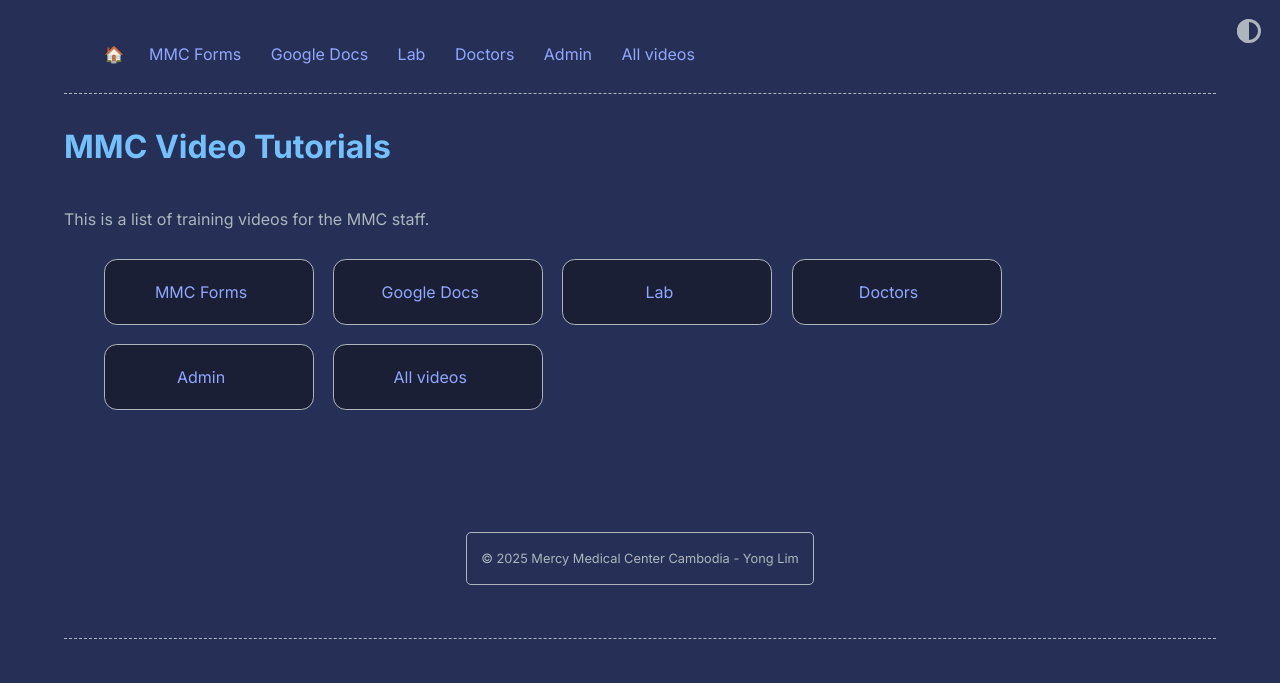
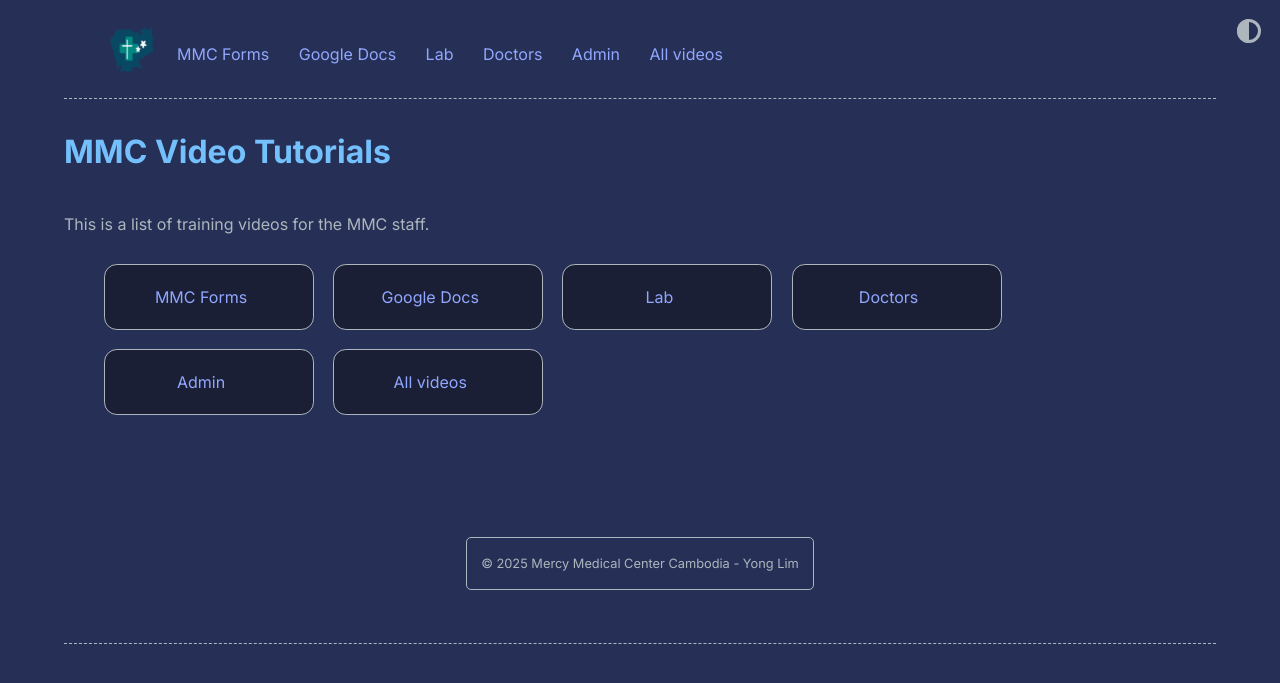
Before and after one commit to yong-lim/mmc-staff, a Jekyll site: the page built from index.md, in a window 1280 px wide. Shown: the top 683 px of the page. Built offline with Jekyll 4.4.1, drawn with Linux system fonts in a browser that asks for light colours.

Commit message:
Use MMC logo and also hi-lite the menu item of the page

```diff
--- a/_includes/horizontal_list.html
+++ b/_includes/horizontal_list.html
@@ -1,11 +1,14 @@
 <ul class="horizontal-list">
   <li>
-    &#127968;
-    &nbsp;
+    <a href="/">
+      <img style="margin-top: -13px", src="{{ site.baseurl }}/MMC-logo.png" alt="MMC" width="57" height="50">
+    </a>
   </li>
   {% for item in include.collection %}
+    {% assign current_page = item.url | relative_url %}
     <li>
-      <a href="{{ site.baseurl }}/{{ item.url }}">
+      <a href="{{ site.baseurl }}/{{ item.url }}"
+        {% if page.url == current_page %}class="current"{% endif %} >
         {{ item.title }}
       </a>
       &nbsp;&nbsp;
```
